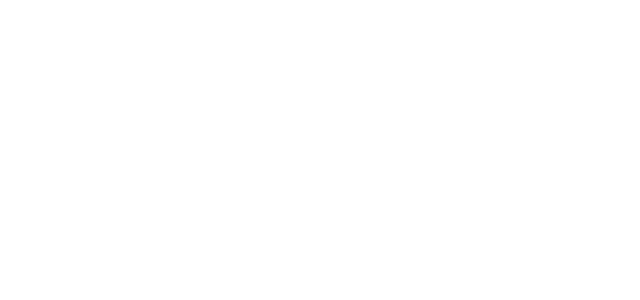
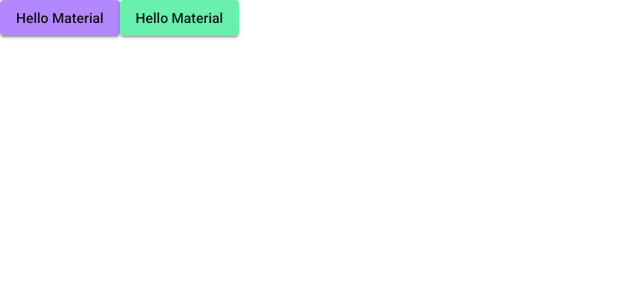
Before and after one commit to SJcoded/angular-firebaseio, an Angular app: page / in a window 1280 px wide. Shown: the top 300 px of the page, without its empty margins (0-640 px from the left). Built offline with nearby package versions, Linux system fonts and the light colour scheme.

Commit message:
material design palette

```diff
--- a/package.json
+++ b/package.json
@@ -12,10 +12,12 @@
   "private": true,
   "dependencies": {
     "@angular/animations": "~13.0.0",
+    "@angular/cdk": "^13.1.0",
     "@angular/common": "~13.0.0",
     "@angular/compiler": "~13.0.0",
     "@angular/core": "~13.0.0",
     "@angular/forms": "~13.0.0",
+    "@angular/material": "^13.1.0",
     "@angular/platform-browser": "~13.0.0",
     "@angular/platform-browser-dynamic": "~13.0.0",
     "@angular/router": "~13.0.0",
--- a/src/app/app.component.html
+++ b/src/app/app.component.html
@@ -1,2 +1,7 @@
+
+<div>
+    <button mat-raised-button color="primary">Hello Material</button>
+    <button mat-raised-button color="accent">Hello Material</button>
+</div>
 
 <router-outlet></router-outlet>
--- a/src/app/app.module.ts
+++ b/src/app/app.module.ts
@@ -2,7 +2,8 @@
 import { BrowserModule } from '@angular/platform-browser';
 import { AppRoutingModule } from './app-routing.module';
 import { AppComponent } from './app.component';
-
+import { BrowserAnimationsModule } from '@angular/platform-browser/animations';
+import { MatButtonModule } from '@angular/material/button';
 
 @NgModule({
   declarations: [
@@ -11,6 +12,8 @@
   imports: [
     BrowserModule,
     AppRoutingModule,
+    BrowserAnimationsModule,
+    MatButtonModule,
   ],
   providers: [],
   bootstrap: [AppComponent]
--- a/src/index.html
+++ b/src/index.html
@@ -6,8 +6,11 @@
   <base href="/">
   <meta name="viewport" content="width=device-width, initial-scale=1">
   <link rel="icon" type="image/x-icon" href="favicon.ico">
+  <link rel="preconnect" href="https://fonts.gstatic.com">
+  <link href="https://fonts.googleapis.com/css2?family=Roboto:wght@300;400;500&display=swap" rel="stylesheet">
+  <link href="https://fonts.googleapis.com/icon?family=Material+Icons" rel="stylesheet">
 </head>
-<body>
+<body class="mat-typography">
   <app-root></app-root>
 </body>
 </html>
--- a/src/styles.scss
+++ b/src/styles.scss
@@ -1 +1,42 @@
+
+// Custom Theming for Angular Material
+// For more information: https://material.angular.io/guide/theming
+@use '@angular/material' as mat;
+// Plus imports for other components in your app.
+
+// Include the common styles for Angular Material. We include this here so that you only
+// have to load a single css file for Angular Material in your app.
+// Be sure that you only ever include this mixin once!
+@include mat.core();
+
+//generated new palette (here) [http://mcg.mbitson.com/#!?mcgpalette0=%233f51b5&mcgpalette1=%23da0000]
+
+
+// Define the palettes for your theme using the Material Design palettes available in palette.scss
+// (imported above). For each palette, you can optionally specify a default, lighter, and darker
+// hue. Available color palettes: https://material.io/design/color/
+$firebaseio-tut-primary: mat.define-palette(mat.$deep-purple-palette, A100, A200);
+$firebaseio-tut-accent: mat.define-palette(mat.$green-palette, A200);
+
+// The warn palette is optional (defaults to red).
+$firebaseio-tut-warn: mat.define-palette(mat.$red-palette);
+
+// Create the theme object. A theme consists of configurations for individual
+// theming systems such as "color" or "typography".
+$firebaseio-tut-theme: mat.define-light-theme((
+  color: (
+    primary: $firebaseio-tut-primary,
+    accent: $firebaseio-tut-accent,
+    warn: $firebaseio-tut-warn,
+  )
+));
+
+// Include theme styles for core and each component used in your app.
+// Alternatively, you can import and @include the theme mixins for each component
+// that you are using.
+@include mat.all-component-themes($firebaseio-tut-theme);
+
 /* You can add global styles to this file, and also import other style files */
+
+html, body { height: 100%; }
+body { margin: 0; font-family: Roboto, "Helvetica Neue", sans-serif; }
```
Also changed, not shown: 1 other file (tests, documents, lock files or other folders).
